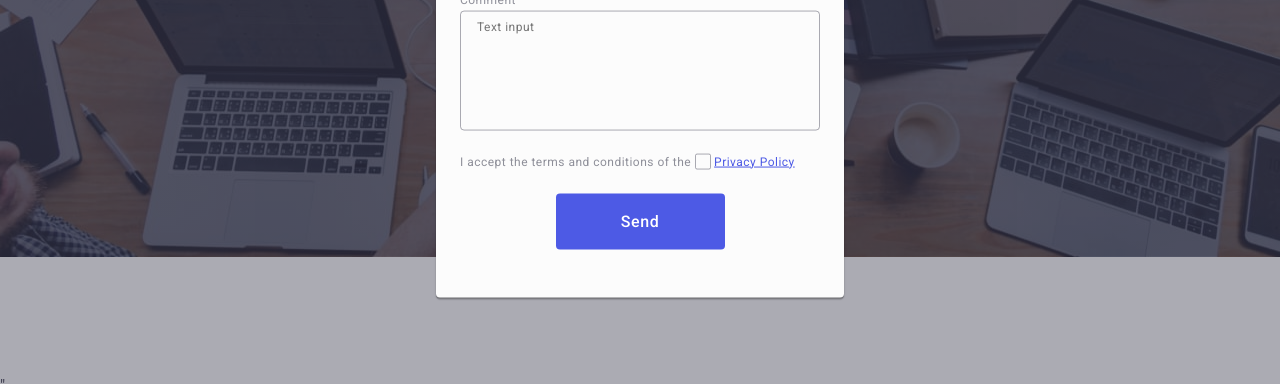
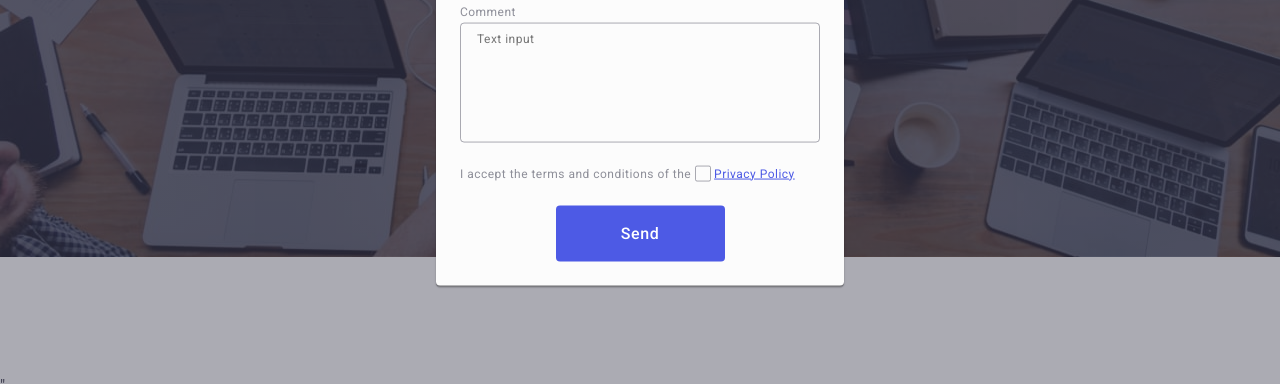
Before and after one commit to DipsikEducation/goit-markup-hw-05, a plain HTML site: page index.html in a window 1280 px wide. Shown: the part 416-800 px from the top of the page. Drawn offline with nearby package versions, Linux system fonts and the light colour scheme.

Commit message:
cheked button

```diff
--- a/css/style.css
+++ b/css/style.css
@@ -1015,8 +1015,9 @@ display: block;
     margin-left: auto;
 
 }
-
+/*
 .send-btn-decoration{
     margin-top: 24px;
     margin-bottom: 24px;
 }
+*/
--- a/index.html
+++ b/index.html
@@ -497,10 +497,10 @@ Cloud Storage App</p>
     </label>
   </div>
 
-      <div class="send-btn-decoration">
+
       <button class="send-btn" type="submit">Send</button>
       </div>
-</div>
+
 
     </form>
     </div>
```
